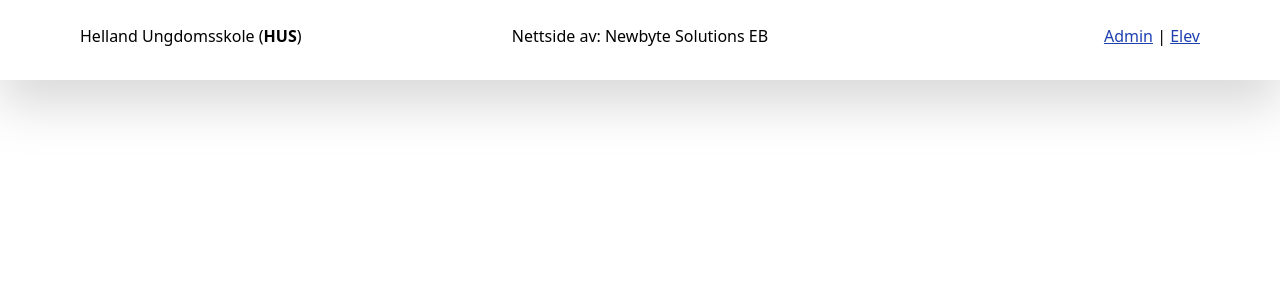
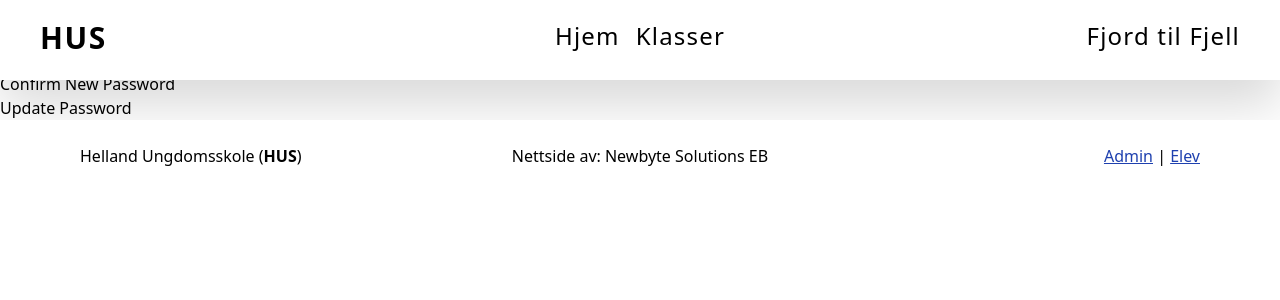
Before and after one commit to newbyte-solutions/ABF-Home, a Nuxt app in the folder client/: page /newUser in a window 1280 px wide. Shown: the top 300 px of the page. Built offline with nearby package versions, Linux system fonts and the light colour scheme.

Commit message:
Feat: new user password change

```diff
--- /dev/null
+++ b/client/pages/newUser.vue
@@ -0,0 +1,50 @@
+<template>
+    <form @submit.prevent="submit">
+      <div>
+        <label>Email</label>
+        <input type="email" v-model="email" required />
+      </div>
+      <div>
+        <label>Old Password</label>
+        <input type="password" v-model="oldPassword" required />
+      </div>
+      <div>
+        <label>New Password</label>
+        <input type="password" v-model="newPassword" required />
+      </div>
+      <div>
+        <label>Confirm New Password</label>
+        <input type="password" v-model="confirmPassword" required />
+      </div>
+      <button type="submit">Update Password</button>
+    </form>
+  </template>
+
+  <script setup>
+  import { ref } from 'vue';
+  import axios from 'axios';
+
+  const email = ref('');
+  const oldPassword = ref('');
+  const newPassword = ref('');
+  const confirmPassword = ref('');
+
+  const submit = async () => {
+    if (newPassword.value !== confirmPassword.value) {
+      alert('New passwords do not match');
+      return;
+    }
+
+    try {
+      const response = await axios.post(`${publicConfig.apibase}/auth/update_password`, {
+        email: email.value,
+        oldPassword: oldPassword.value,
+        newPassword: newPassword.value,
+      }, { withCredentials: true });
+
+      alert('Password updated successfully');
+    } catch (err) {
+      alert(err.response?.data?.message || 'Error updating password');
+    }
+  };
+  </script>
```
Also changed, not shown: 1 other file (tests, documents, lock files or other folders).
